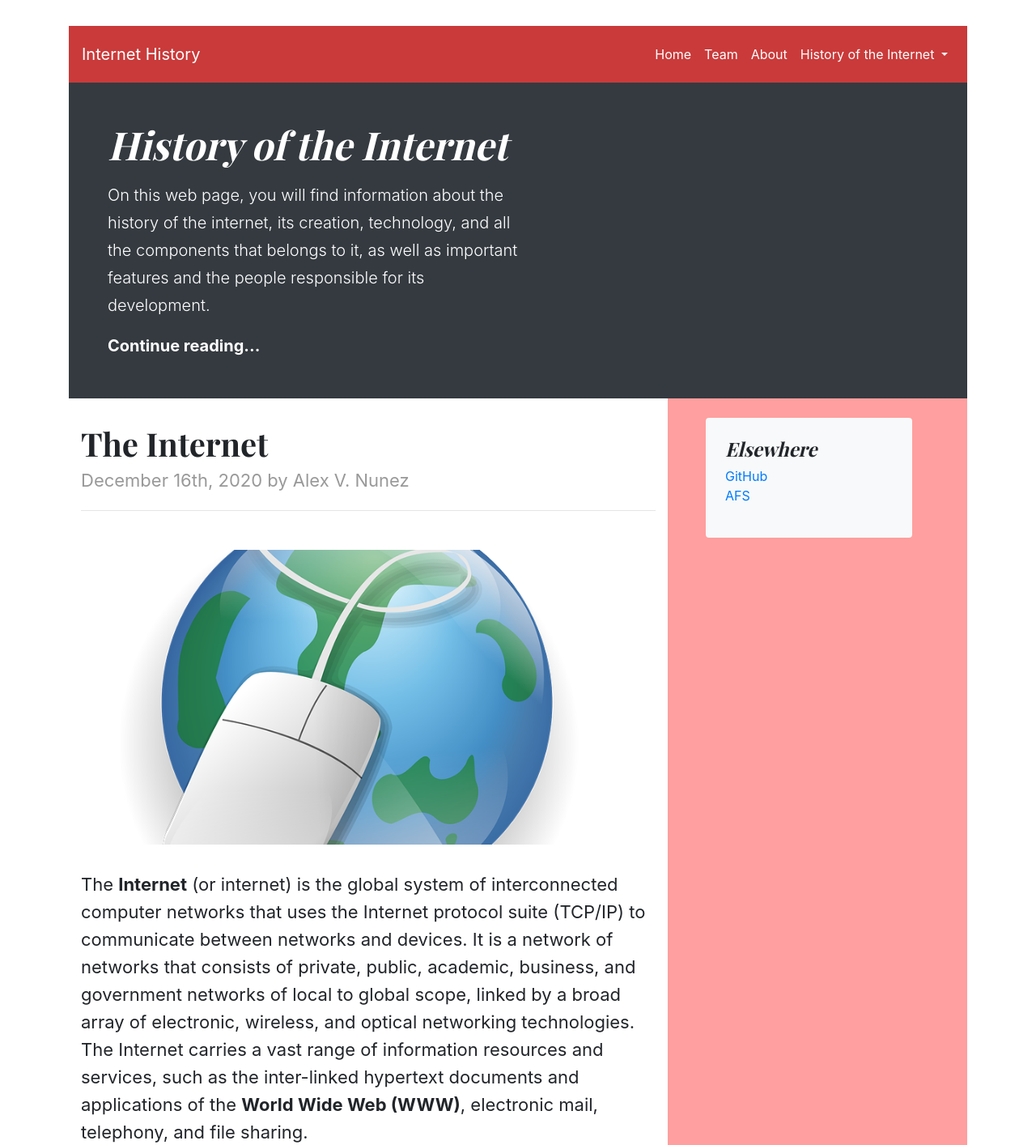
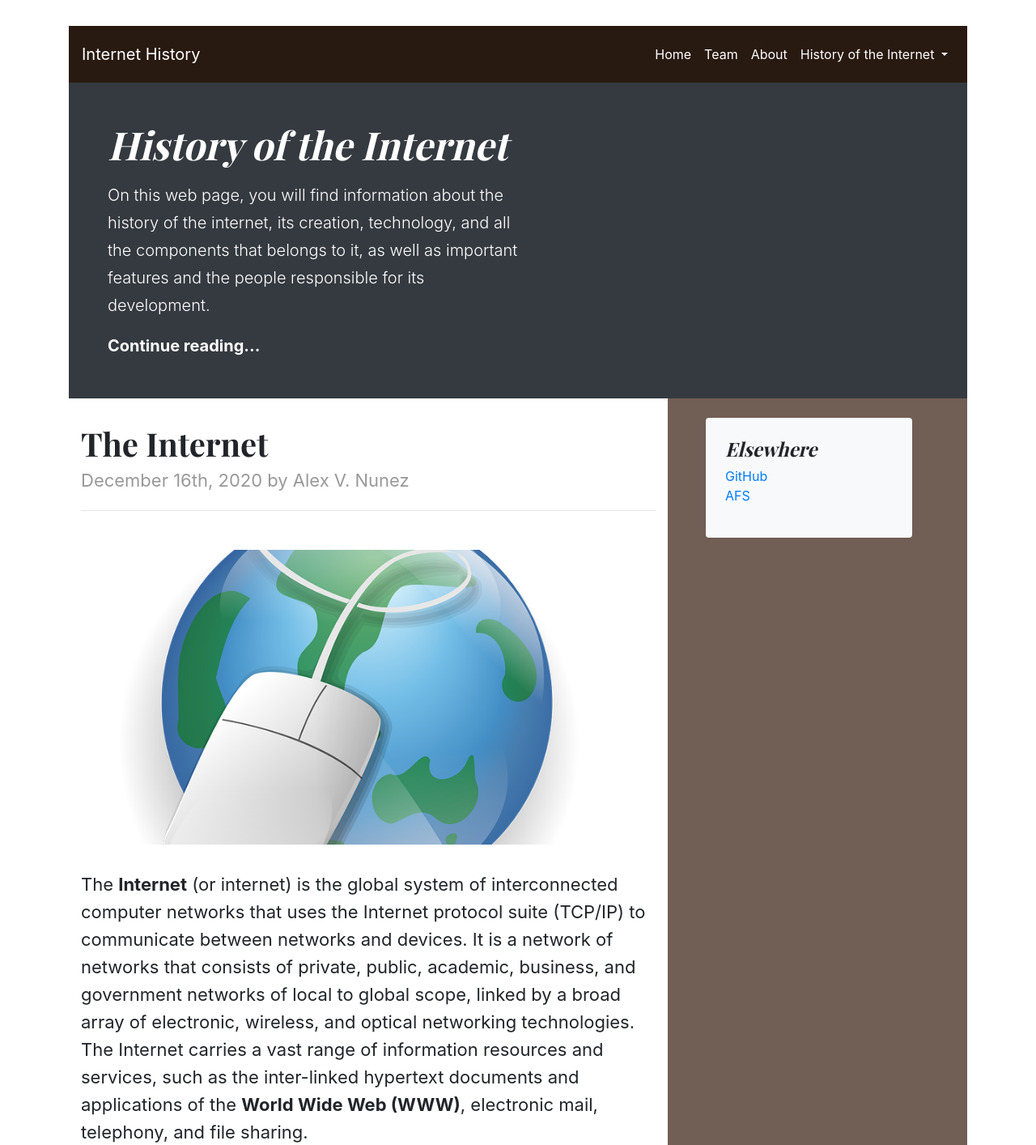
Before and after one commit to Aayushk5/Combined_Site, a plain HTML site: page index.html in a window 1280 px wide. Shown: the top 1414 px of the page at 81% size. Drawn offline with nearby package versions, Linux system fonts and the light colour scheme.

Commit message:
Changed color

```diff
--- a/styles.css
+++ b/styles.css
@@ -45,7 +45,7 @@ p{
 .navbar{
     margin-top: 2rem;
     border-radius: 0px;
-    background-color: #CA3A3A;
+    background-color: #291A11;
     height: 70px;
 }
 
@@ -78,7 +78,7 @@ p{
 /*BLOG SLIDE-BAR*/
 
 .blog-sidebar{
-    background-color: #FF9F9F;
+    background-color: #715E55;
 }
 
 
```
